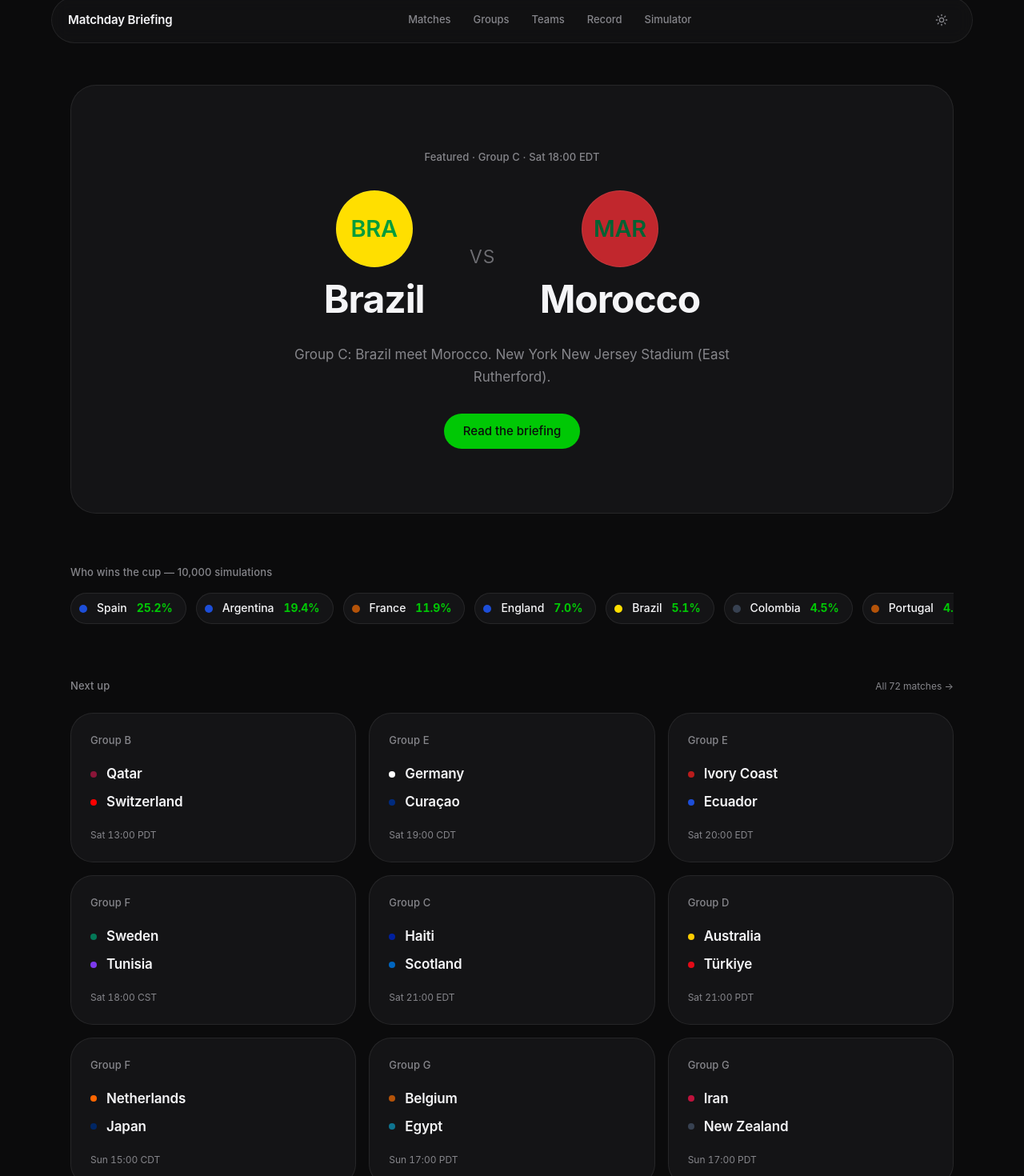
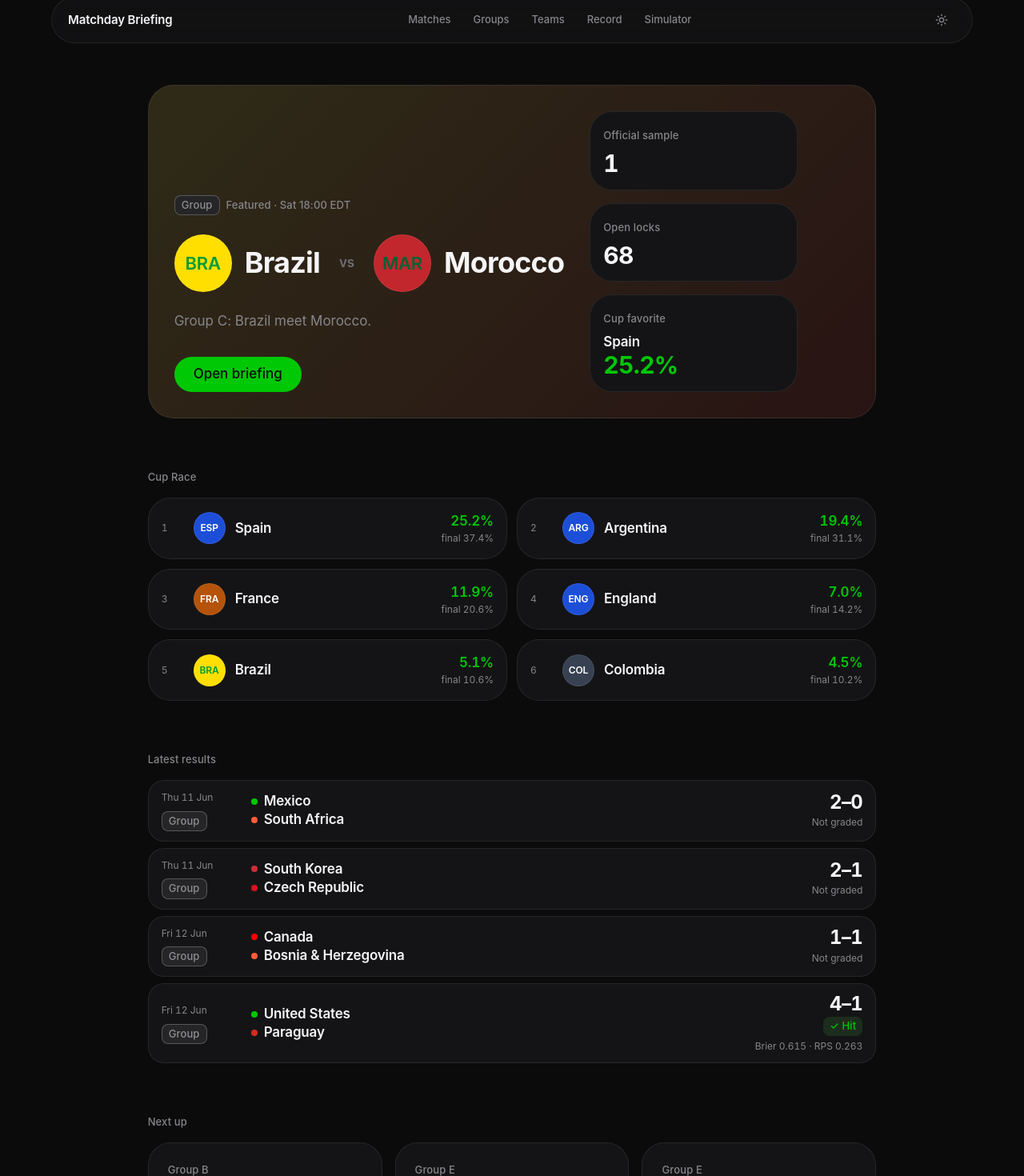
Before and after one commit to Sanjaayyy7/wc26-matchday-briefing, a Next.js app: page / in a window 1280 px wide. Shown: the part 16-1486 px from the top of the page at 80% size. Built offline with nearby package versions, Linux system fonts and the light colour scheme.

Commit message:
feat(landing): build tournament dashboard home

```diff
--- a/app/page.tsx
+++ b/app/page.tsx
@@ -1,79 +1,80 @@
-import Link from "next/link";
 import { SiteHeader } from "@/components/site-header";
-import { MatchdayHero } from "@/components/matchday-hero";
 import { FixtureCard } from "@/components/fixture-card";
-import { allFixtures, allClubs, clubById, featuredFixture } from "@/lib/data";
+import { MatchRow } from "@/components/match-row";
+import { TournamentHero } from "@/components/landing/tournament-hero";
+import { SimulationLeaders } from "@/components/landing/simulation-leaders";
+import { allClubs, clubById, featuredFixture } from "@/lib/data";
+import { allMatchViews, matchViewToRow } from "@/lib/match-view";
 import simulation from "@/data/simulation.json";
-
-function ChampionStrip() {
-  const sim = (simulation as { teams: Record<string, { champion: number }> }).teams;
-  const byDataset = new Map(allClubs().map((c) => [c.datasetName ?? c.name, c]));
-  const top = Object.entries(sim)
-    .sort((a, b) => b[1].champion - a[1].champion)
-    .slice(0, 8);
-  return (
-    <section>
-      <h2 className="text-label mb-4">Who wins the cup — 10,000 simulations</h2>
-      <div className="flex gap-3 overflow-x-auto pb-1">
-        {top.map(([name, o]) => {
-          const club = byDataset.get(name);
-          return (
-            <Link
-              key={name}
-              href={club ? `/team/${club.id}` : "/simulator"}
-              className="flex shrink-0 items-center gap-3 rounded-full bg-[var(--surface)] py-2 pl-2.5 pr-4 transition-colors duration-300 hover:bg-[var(--elevated)] dark:border dark:border-[var(--hairline)]"
-            >
-              <span
-                className="h-2.5 w-2.5 rounded-full"
-                style={{ background: club?.primary ?? "var(--neutral-fill)" }}
-                aria-hidden
-              />
-              <span className="text-[14px] font-medium">{club?.name ?? name}</span>
-              <span className="tabular text-[14px] font-bold text-[var(--up)]">
-                {(o.champion * 100).toFixed(1)}%
-              </span>
-            </Link>
-          );
-        })}
-      </div>
-    </section>
-  );
-}
+import predictions from "@/data/predictions.json";
+import accountability from "@/data/backtest/wc26-accountability.json";
 
 export default function HomePage() {
   const featured = featuredFixture();
-  const upcoming = allFixtures()
-    .filter((f) => f.slug !== featured.slug && f.homeScore === undefined)
-    .slice(0, 9);
+  const views = allMatchViews();
+  const upcoming = views
+    .filter((v) => v.fixture.slug !== featured.slug && (v.status === "locked" || v.status === "upcoming"))
+    .slice(0, 6);
+  const played = views.filter((v) => v.status === "official" || v.status === "informational").slice(0, 4);
+  const clubs = allClubs();
+  const byDataset = new Map(clubs.map((c) => [c.datasetName ?? c.name, c]));
+  const sim = simulation as {
+    teams: Record<string, { champion: number; reachFinal: number }>;
+  };
+  const leaders = Object.entries(sim.teams)
+    .map(([name, o]) => ({ club: byDataset.get(name), champion: o.champion, final: o.reachFinal }))
+    .filter((row): row is { club: ReturnType<typeof allClubs>[number]; champion: number; final: number } => Boolean(row.club))
+    .sort((a, b) => b.champion - a.champion)
+    .slice(0, 6);
+  const leader = leaders[0];
+  const officialCount = (accountability as { official: { aggregates: { n: number } } }).official
+    .aggregates.n;
+  const openLocks = (predictions as { entries: Array<{ result?: string }> }).entries.filter(
+    (entry) => entry.result === undefined,
+  ).length;
+
   return (
     <>
       <SiteHeader />
-      <main className="mx-auto w-full max-w-6xl flex-1 space-y-16 px-6 py-12 md:py-16">
-        <MatchdayHero
+      <main className="mx-auto max-w-6xl px-6 py-12 md:py-16">
+        <div className="space-y-16">
+        <TournamentHero
           fixture={featured}
           home={clubById(featured.homeId)}
           away={clubById(featured.awayId)}
+          officialCount={officialCount}
+          openLocks={openLocks}
+          leader={{ name: leader.club.name, pct: leader.champion * 100 }}
         />
-        <ChampionStrip />
-        <section>
-          <div className="mb-6 flex items-baseline justify-between">
-            <h2 className="text-label">Next up</h2>
-            <Link href="/matches" className="text-caption hover:text-[var(--ink)]">
-              All 72 matches →
-            </Link>
-          </div>
+        <section className="animate-rise">
+          <h2 className="text-label mb-4">Cup Race</h2>
+          <SimulationLeaders leaders={leaders} />
+        </section>
+        {played.length > 0 && (
+          <section className="animate-rise">
+            <h2 className="text-label mb-4">Latest results</h2>
+            <div className="space-y-2">
+              {played.map((view) => (
+                <MatchRow key={view.fixture.slug} m={matchViewToRow(view)} />
+              ))}
+            </div>
+          </section>
+        )}
+        <section className="animate-rise">
+          <h2 className="text-label mb-4">Next up</h2>
           <ul role="list" className="grid gap-4 sm:grid-cols-2 lg:grid-cols-3">
-            {upcoming.map((f) => (
-              <li key={f.slug}>
+            {upcoming.map((view) => (
+              <li key={view.fixture.slug}>
                 <FixtureCard
-                  fixture={f}
-                  home={clubById(f.homeId)}
-                  away={clubById(f.awayId)}
+                  fixture={view.fixture}
+                  home={view.home}
+                  away={view.away}
                 />
               </li>
             ))}
           </ul>
         </section>
+        </div>
       </main>
     </>
   );
--- /dev/null
+++ b/components/landing/simulation-leaders.tsx
@@ -0,0 +1,45 @@
+import Link from "next/link";
+import { Crest } from "@/components/crest";
+import { NumberTicker } from "@/components/number-ticker";
+import type { Club } from "@/lib/data";
+
+export function SimulationLeaders({
+  leaders,
+}: {
+  leaders: Array<{ club: Club; champion: number; final: number }>;
+}) {
+  return (
+    <div className="grid gap-3 md:grid-cols-2">
+      {leaders.map(({ club, champion, final }, index) => (
+        <Link
+          key={club.id}
+          href={`/team/${club.id}`}
+          className="grid grid-cols-[auto_1fr_auto] items-center gap-4 rounded-2xl bg-[var(--surface)] p-4 transition-colors duration-300 hover:bg-[var(--elevated)] dark:border dark:border-[var(--hairline)]"
+        >
+          <span className="text-caption tabular w-6">{index + 1}</span>
+          <div className="flex min-w-0 items-center gap-3">
+            <Crest
+              short={club.short}
+              primary={club.primary}
+              secondary={club.secondary}
+              name={club.name}
+              size={40}
+            />
+            <span className="text-title truncate">{club.name}</span>
+          </div>
+          <div className="text-right">
+            <NumberTicker
+              value={champion * 100}
+              suffix="%"
+              decimals={1}
+              className="text-title text-[var(--up)]"
+            />
+            <p className="text-caption tabular">
+              final <NumberTicker value={final * 100} suffix="%" decimals={1} />
+            </p>
+          </div>
+        </Link>
+      ))}
+    </div>
+  );
+}
--- /dev/null
+++ b/components/landing/tournament-hero.tsx
@@ -0,0 +1,89 @@
+import Link from "next/link";
+import { Crest } from "@/components/crest";
+import { NumberTicker } from "@/components/number-ticker";
+import { StageChip } from "@/components/stage-chip";
+import { kitPairWashStyle } from "@/lib/kit-color";
+import { formatKickoff } from "@/lib/format-kickoff";
+import type { Club, Fixture } from "@/lib/data";
+
+export function TournamentHero({
+  fixture,
+  home,
+  away,
+  officialCount,
+  openLocks,
+  leader,
+}: {
+  fixture: Fixture;
+  home: Club;
+  away: Club;
+  officialCount: number;
+  openLocks: number;
+  leader: { name: string; pct: number };
+}) {
+  return (
+    <section
+      className="animate-rise rounded-3xl p-6 dark:border dark:border-[var(--hairline)] md:p-8"
+      style={kitPairWashStyle(home.primary, away.primary)}
+    >
+      <div className="grid gap-8 lg:grid-cols-[1.2fr_0.8fr] lg:items-end">
+        <div>
+          <div className="mb-6 flex flex-wrap items-center gap-2">
+            <StageChip stage={fixture.stage} />
+            <span className="text-label">Featured · {formatKickoff(fixture)}</span>
+          </div>
+          <div className="flex flex-col gap-6 sm:flex-row sm:items-center">
+            <div className="flex items-center gap-4">
+              <Crest
+                short={home.short}
+                primary={home.primary}
+                secondary={home.secondary}
+                name={home.name}
+                size={72}
+              />
+              <h1 className="text-display text-4xl">{home.name}</h1>
+            </div>
+            <span className="text-title text-[var(--ink-faint)]">vs</span>
+            <div className="flex items-center gap-4">
+              <Crest
+                short={away.short}
+                primary={away.primary}
+                secondary={away.secondary}
+                name={away.name}
+                size={72}
+              />
+              <h2 className="text-display text-4xl">{away.name}</h2>
+            </div>
+          </div>
+          <p className="mt-6 max-w-2xl text-[var(--ink-muted)]">{fixture.stakes}</p>
+          <Link
+            href={`/fixture/${fixture.slug}`}
+            className="mt-8 inline-flex h-11 items-center rounded-full bg-[var(--accent)] px-6 font-medium text-[var(--accent-foreground)] transition-transform duration-300 hover:scale-105"
+          >
+            Open briefing
+          </Link>
+        </div>
+        <div className="grid gap-4 sm:grid-cols-3 lg:grid-cols-1">
+          <div className="rounded-2xl bg-[var(--surface)] p-4 dark:border dark:border-[var(--hairline)]">
+            <span className="text-label">Official sample</span>
+            <NumberTicker value={officialCount} className="text-display mt-2 block text-3xl" />
+          </div>
+          <div className="rounded-2xl bg-[var(--surface)] p-4 dark:border dark:border-[var(--hairline)]">
+            <span className="text-label">Open locks</span>
+            <NumberTicker value={openLocks} className="text-display mt-2 block text-3xl" />
+          </div>
+          <div className="rounded-2xl bg-[var(--surface)] p-4 dark:border dark:border-[var(--hairline)]">
+            <span className="text-label">Cup favorite</span>
+            <span className="text-title mt-2 block">{leader.name}</span>
+            <NumberTicker
+              value={leader.pct}
+              suffix="%"
+              decimals={1}
+              className="text-display mt-1 block text-3xl text-[var(--up)]"
+            />
+          </div>
+        </div>
+      </div>
+    </section>
+  );
+}
```
